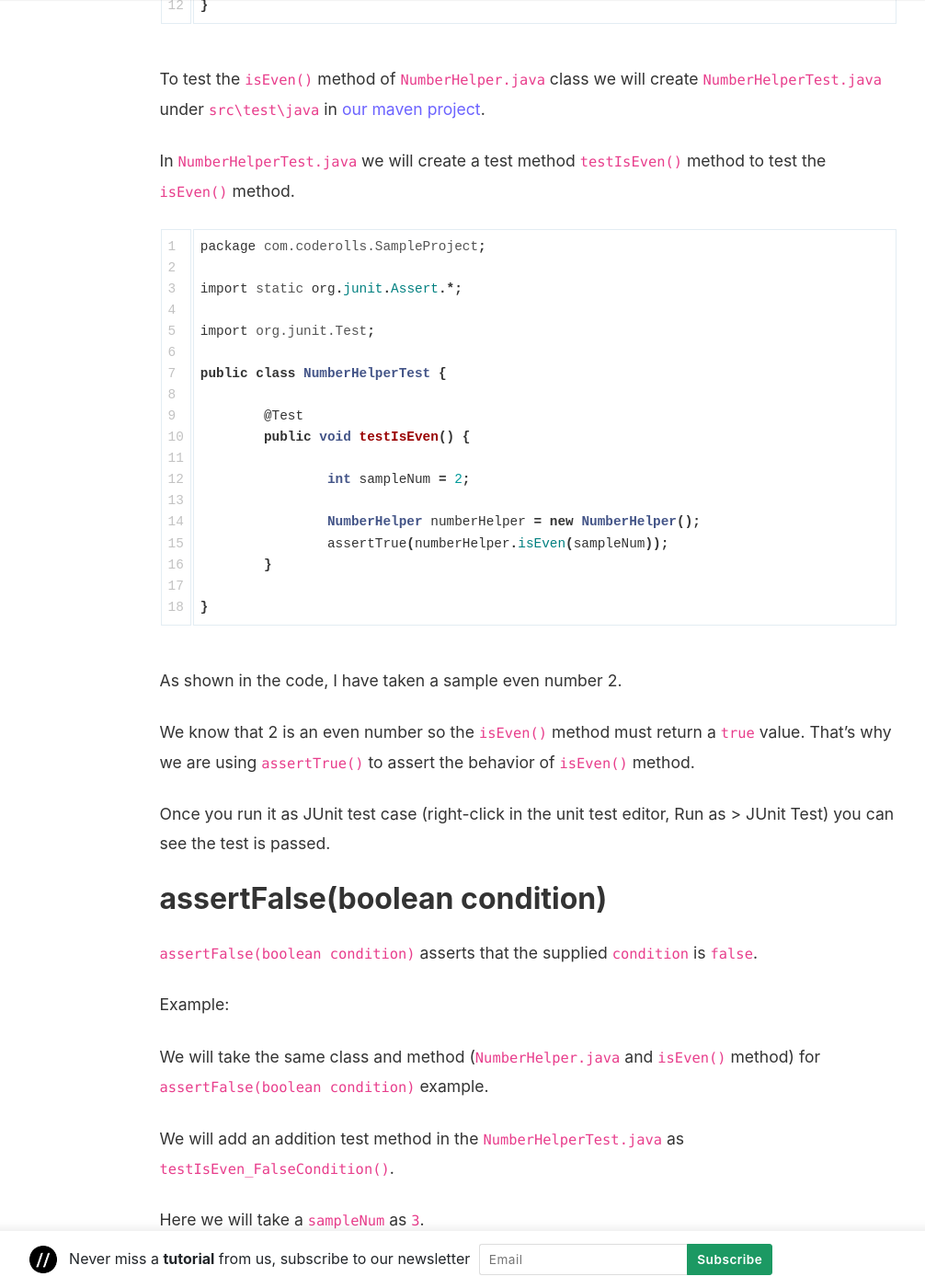
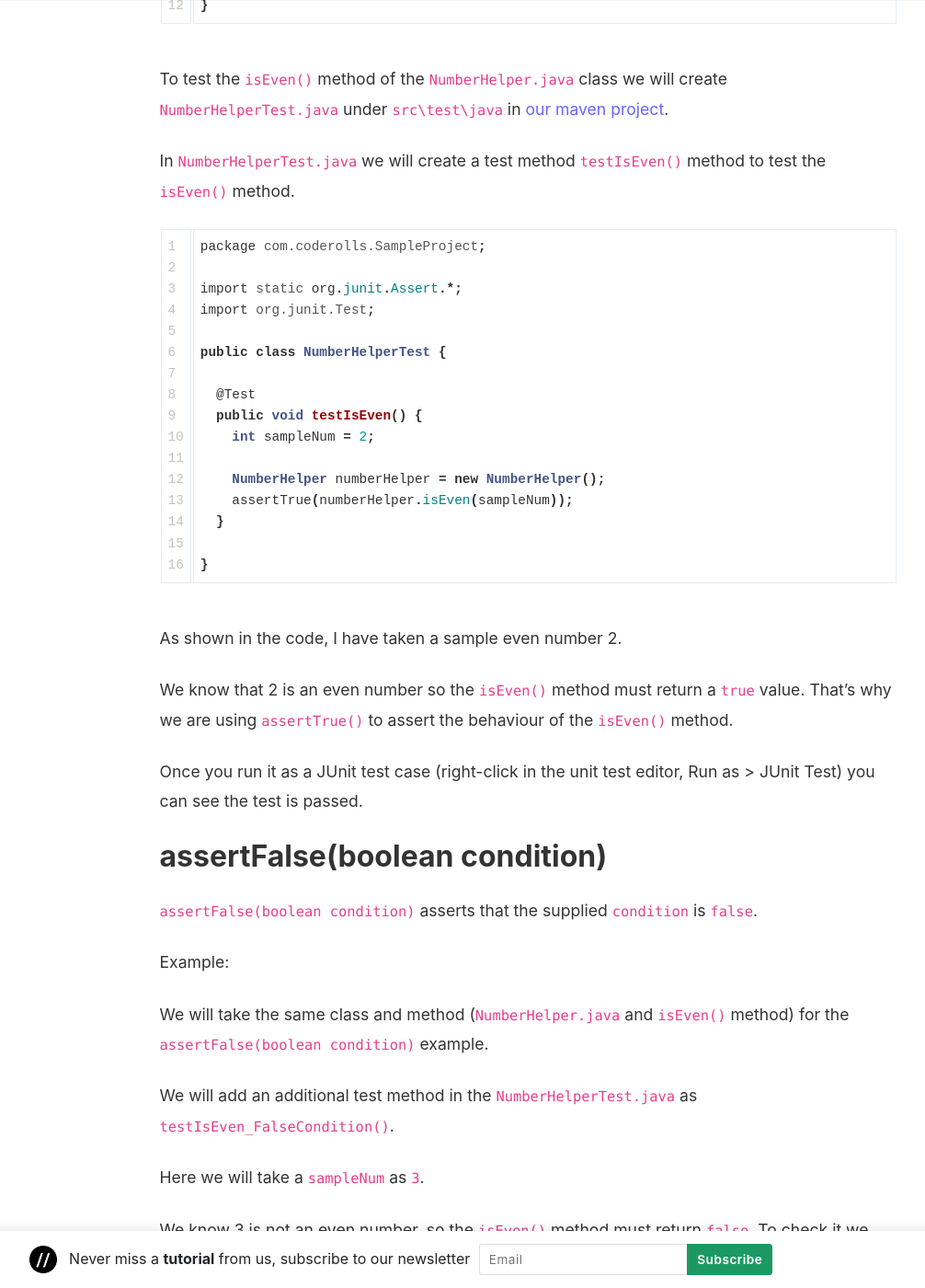
Before and after one commit to coderolls/coderolls-blog, a Jekyll site: the page built from _posts/junit/2022-10-10-assertTrue-and-assertFalse-in-junit.md, in a window 1280 px wide and 1400 px high, scrolled down 1136 px. Shown: the whole window at 92% size, without its empty margins (204-1210 px from the left). Built offline with Jekyll 4.4.1, drawn with Linux system fonts in a browser that asks for light colours; nearby versions of some CDN libraries; comment, search, counter and statistics services are not loaded; some of the changed text lies outside the part shown.

Commit message:
Update 2022-10-10-assertTrue-and-assertFalse-in-junit.md

````diff
--- a/_posts/junit/2022-10-10-assertTrue-and-assertFalse-in-junit.md
+++ b/_posts/junit/2022-10-10-assertTrue-and-assertFalse-in-junit.md
@@ -26,17 +26,17 @@
 
 public class NumberHelper {
 
-	public boolean isEven(int num) {
+  public boolean isEven(int num) {
 
-		if(num%2==0) {
-			return true;
-		}
-		return false;
-	}
+    if(num%2==0) {
+      return true;
+    }
+    return false;
+  }
 }
 ```
 
-To test the `isEven()` method of `NumberHelper.java` class we will create `NumberHelperTest.java` under `src\test\java` in [our maven project](/maven-project/).
+To test the `isEven()` method of the `NumberHelper.java` class we will create `NumberHelperTest.java` under `src\test\java` in [our maven project](/maven-project/).
 
 In `NumberHelperTest.java` we will create a test method `testIsEven()` method to test the `isEven()` method.
 
@@ -44,28 +44,26 @@
 package com.coderolls.SampleProject;
 
 import static org.junit.Assert.*;
-
 import org.junit.Test;
 
 public class NumberHelperTest {
 
-	@Test
-	public void testIsEven() {
+  @Test
+  public void testIsEven() {
+    int sampleNum = 2;
 
-		int sampleNum = 2;
-
-		NumberHelper numberHelper = new NumberHelper();
-		assertTrue(numberHelper.isEven(sampleNum));
-	}
+    NumberHelper numberHelper = new NumberHelper();
+    assertTrue(numberHelper.isEven(sampleNum));
+  }
 
 }
 ```
 
 As shown in the code, I have taken a sample even number 2.
 
-We know that 2 is an even number so the `isEven()` method must return a `true` value. That's why we are using `assertTrue()` to assert the behavior of `isEven()` method.
+We know that 2 is an even number so the `isEven()` method must return a `true` value. That's why we are using `assertTrue()` to assert the behaviour of the `isEven()` method.
 
-Once you run it as JUnit test case (right-click in the unit test editor, Run as > JUnit Test) you can see the test is passed.
+Once you run it as a JUnit test case (right-click in the unit test editor, Run as > JUnit Test) you can see the test is passed.
 
 ## assertFalse(boolean condition)
 
@@ -73,13 +71,13 @@
 
 Example:
 
-We will take the same class and method (`NumberHelper.java`  and `isEven()` method) for `assertFalse(boolean condition)` example.
+We will take the same class and method (`NumberHelper.java`  and `isEven()` method) for the `assertFalse(boolean condition)` example.
 
-We will add an addition test method in the `NumberHelperTest.java` as `testIsEven_FalseCondition()`.
+We will add an additional test method in the `NumberHelperTest.java` as `testIsEven_FalseCondition()`.
 
 Here we will take a `sampleNum` as `3`.
 
-We know 3 is not an even number, so `isEven()` method must return `false`. To check it we can use `assertFalse()`.
+We know 3 is not an even number, so the `isEven()` method must return `false`. To check it we can use `assertFalse()`.
 
 ```java
 @Test
@@ -100,6 +98,6 @@
 
 ---
 
-The example java programs used in the above article can be found at this GitHub repository, [coderolls/junit-tutorial](https://github.com/coderolls/junit-tutorial).
+The example Java programs used in the above article can be found at this GitHub repository, [coderolls/junit-tutorial](https://github.com/coderolls/junit-tutorial).
 
 Please write your thoughts in the comment section below.
````
Also changed, not shown: other parts of _posts/junit/2022-10-10-assertTrue-and-assertFalse-in-junit.md (+1 -1 lines).
